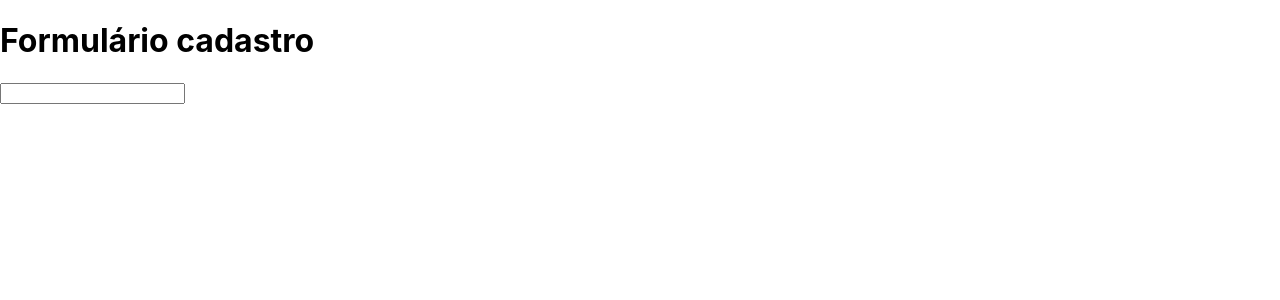
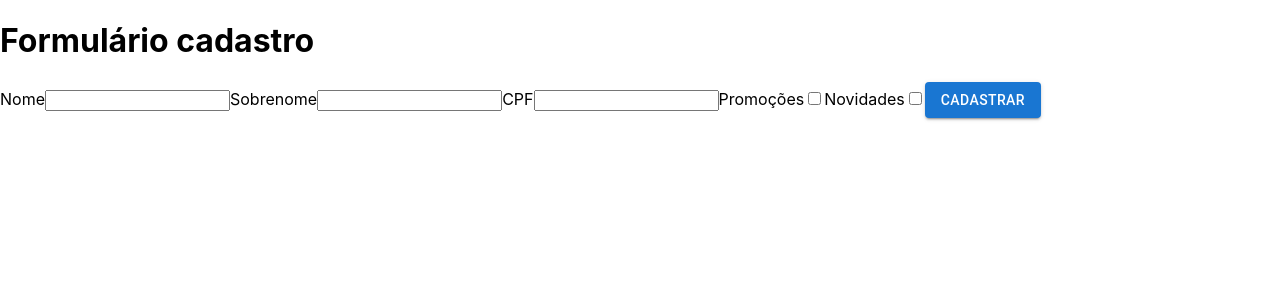
Before and after one commit to Shamoleambo/alura-react-functions, a React (Create React App) app: page / in a window 1280 px wide. Shown: the top 300 px of the page. Built offline with nearby package versions, Linux system fonts and the light colour scheme.

Commit message:
material ui installation

```diff
--- a/package.json
+++ b/package.json
@@ -3,6 +3,9 @@
   "version": "0.1.0",
   "private": true,
   "dependencies": {
+    "@emotion/react": "^11.7.1",
+    "@emotion/styled": "^11.6.0",
+    "@mui/material": "^5.4.1",
     "@testing-library/jest-dom": "^5.16.2",
     "@testing-library/react": "^12.1.2",
     "@testing-library/user-event": "^13.5.0",
--- a/src/components/FormularioCadastro/FormularioCadastro.jsx
+++ b/src/components/FormularioCadastro/FormularioCadastro.jsx
@@ -1,7 +1,26 @@
+import Button from "@mui/material/Button";
+
 function FormularioCadastro() {
   return (
     <form>
+      <label>Nome</label>
       <input type="text" />
+
+      <label>Sobrenome</label>
+      <input type="text" />
+
+      <label>CPF</label>
+      <input type="text" />
+
+      <label>Promoções</label>
+      <input type="checkbox" />
+
+      <label>Novidades</label>
+      <input type="checkbox" />
+
+      <Button variant="contained" type="submit">
+        Cadastrar
+      </Button>
     </form>
   );
 }
```
Also changed, not shown: 1 other file (tests, documents, lock files or other folders).
